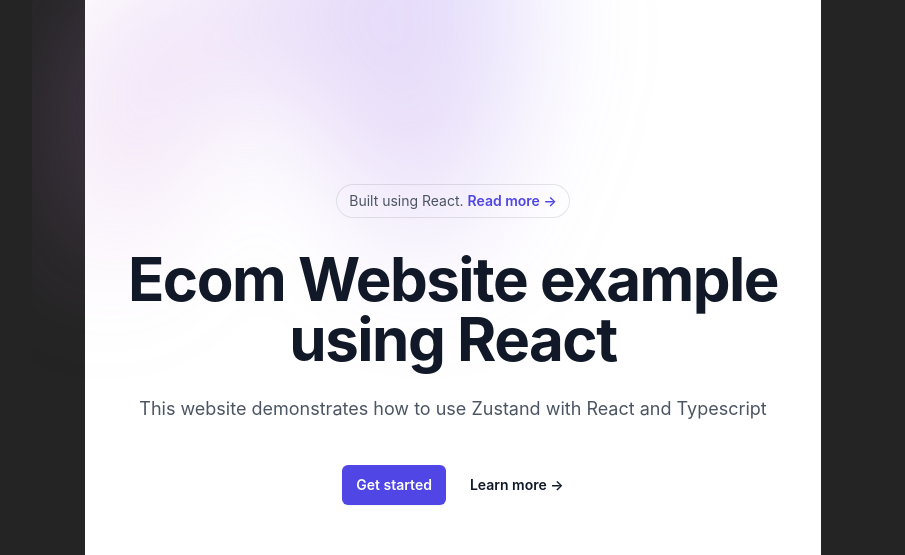
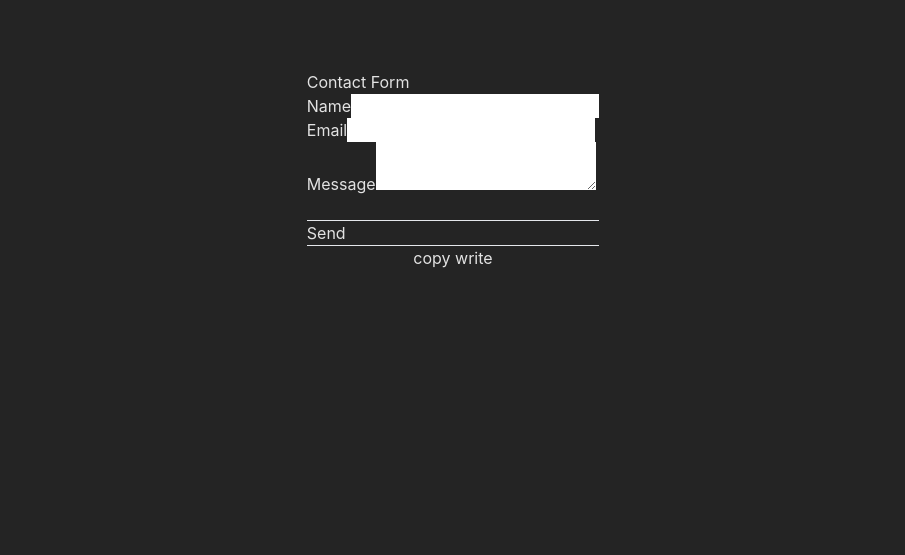
Before and after one commit to S3ak/ecom-zustand-ts, a React (Vite) app: page / in a window 1280 px wide. Shown: the part 200-755 px from the top of the page, without its empty margins (187-1092 px from the left). Built offline with nearby package versions, Linux system fonts and the light colour scheme; no server answers.

Commit message:
feat: contact form

```diff
--- a/package.json
+++ b/package.json
@@ -19,6 +19,7 @@
     "match-sorter": "^6.3.4",
     "react": "^18.2.0",
     "react-dom": "^18.2.0",
+    "react-hook-form": "^7.51.0",
     "react-router-dom": "^6.22.2",
     "sort-by": "^1.2.0",
     "vite-tsconfig-paths": "^4.3.1",
--- a/src/App.tsx
+++ b/src/App.tsx
@@ -6,6 +6,7 @@
 import Nav from "@components/nav";
 import Hero from "@components/hero";
 import Promo from "@components/promo";
+import ContactForm from "./components/contact-form";
 
 const queryClient = new QueryClient();
 
@@ -19,9 +20,7 @@
 
         <section className="main">
           <main>
-            <Hero />
-            <Products />
-            <Promo />
+            <ContactForm />
           </main>
 
           <footer>copy write</footer>
--- /dev/null
+++ b/src/components/contact-form/index.tsx
@@ -0,0 +1,77 @@
+import { useState } from "react";
+
+export default function ContactForm() {
+  const [name, setName] = useState("foo");
+  const [email, setEmail] = useState("bar@mail.com");
+  const [message, setMessage] = useState("zar");
+
+  function handleOnSubmit(event: React.FormEvent<HTMLFormElement>) {
+    event.preventDefault();
+
+    fetch("https://dummyjson.com/posts/add", {
+      method: "POST",
+      headers: { "Content-Type": "application/json" },
+      body: JSON.stringify({
+        apiName: name,
+        apiEmail: email,
+        apiMessage: message,
+      }),
+    })
+      .then((res) => res.json())
+      .then(console.log);
+
+    console.log("submit form");
+  }
+
+  const handleOnChange = (
+    event: React.ChangeEvent<HTMLInputElement | HTMLTextAreaElement>
+  ) => {
+    const value = event.target.value;
+    switch (event.target.id) {
+      case "name":
+        setName(value);
+        break;
+      case "email":
+        setEmail(value);
+        break;
+      case "message":
+        setMessage(value);
+    }
+  };
+
+  return (
+    <div>
+      <h2>Contact Form</h2>
+
+      <form onSubmit={handleOnSubmit}>
+        <div>
+          <label htmlFor="name">Name</label>
+          <input value={name} onChange={handleOnChange} type="text" id="name" />
+        </div>
+
+        <div>
+          <label htmlFor="email">Email</label>
+          <input
+            value={email}
+            onChange={handleOnChange}
+            type="email"
+            id="email"
+          />
+        </div>
+
+        <div>
+          <label htmlFor="message">Message</label>
+          <textarea
+            onChange={handleOnChange}
+            value={message}
+            id="message"
+          ></textarea>
+        </div>
+        <br />
+        <hr />
+        <button type="submit">Send</button>
+        <hr />
+      </form>
+    </div>
+  );
+}
```
Also changed, not shown: 1 other file (tests, documents, lock files or other folders).
